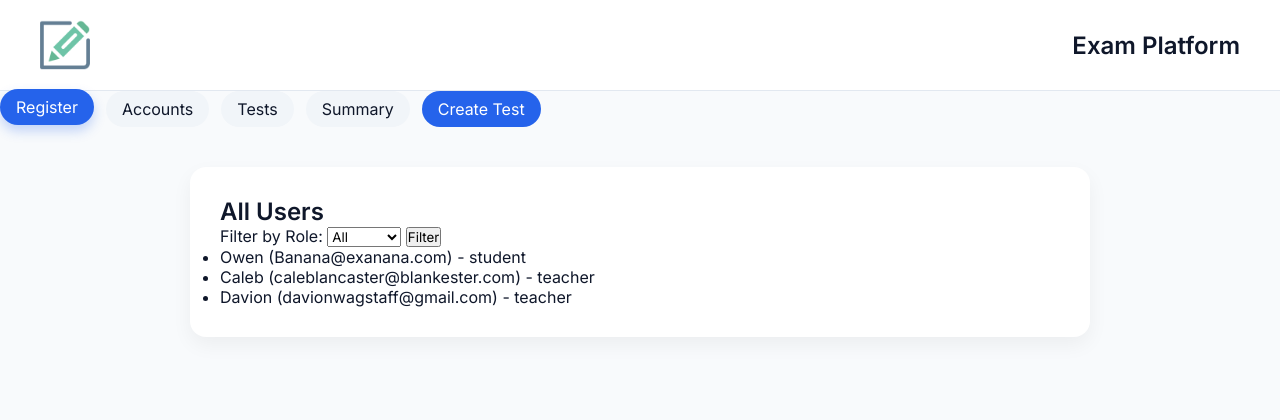
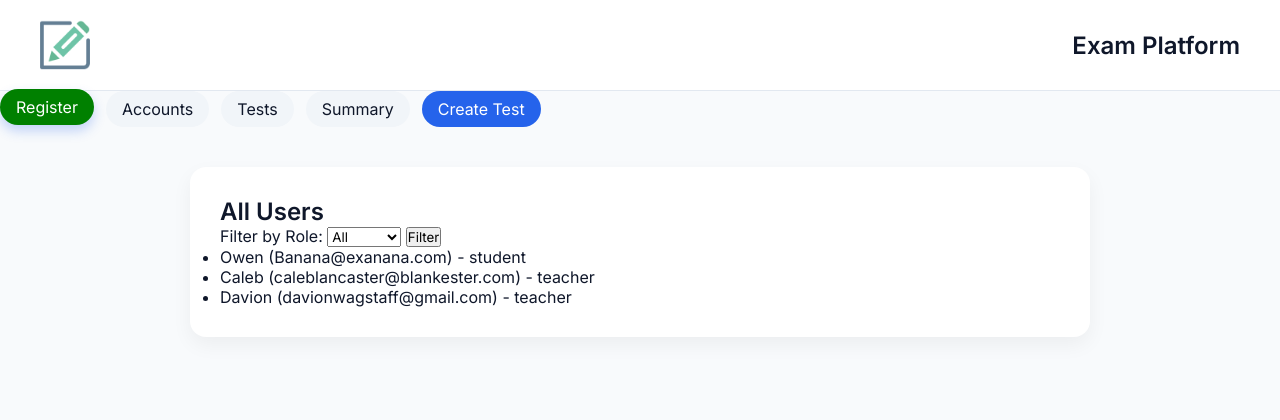
Before and after one commit to stefanescuowen-cmd/CSET-160-Final, a Flask app: page /accounts in a window 1280 px wide, with the pointer over the restyled element. Shown: the top 420 px of the page. Run offline with Flask 3, Linux system fonts and the light colour scheme.

Commit message:
Design Changes

```diff
--- a/templates/base.html
+++ b/templates/base.html
@@ -56,7 +56,7 @@ nav a {
 
 /* Hover effect */
 nav a:hover {
-    background: #2563eb;
+    background: green;
     color: white;
     transform: translateY(-2px);
     box-shadow: 0 6px 12px rgba(37, 99, 235, 0.25);
```
